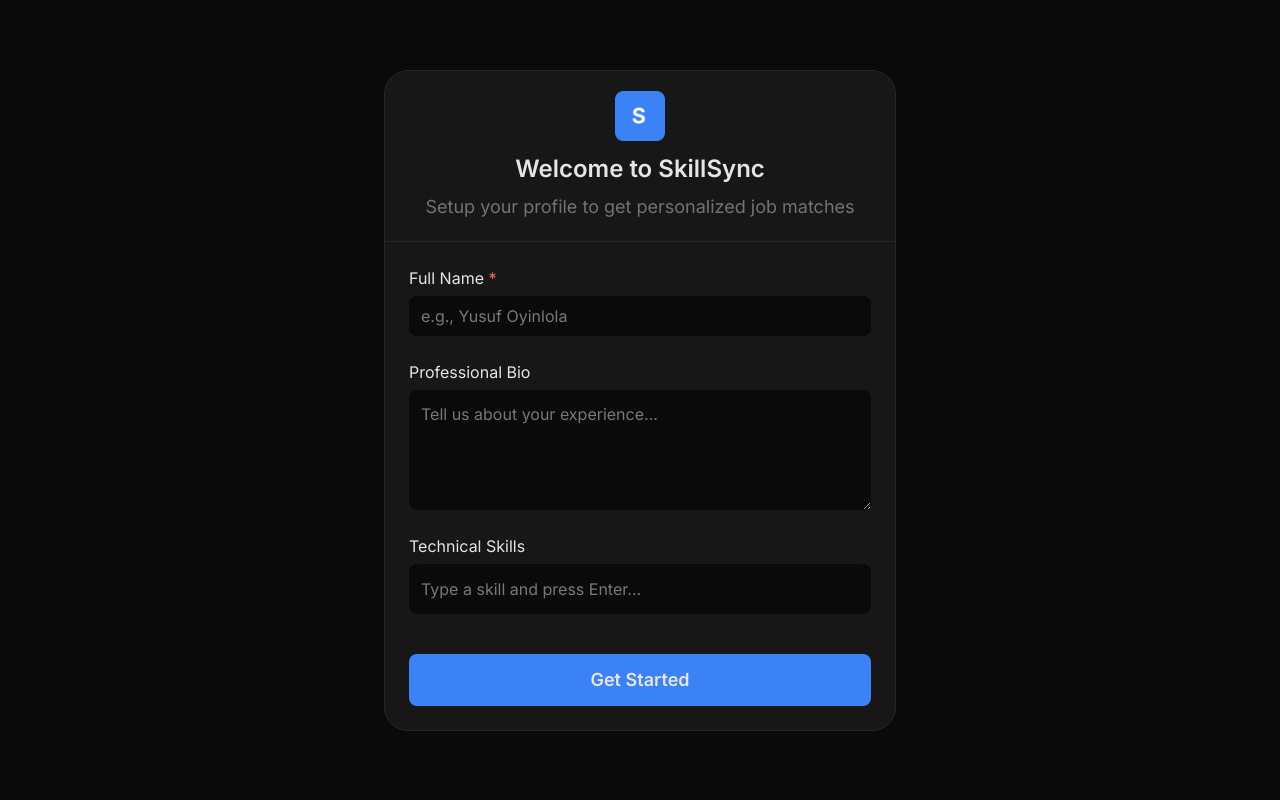
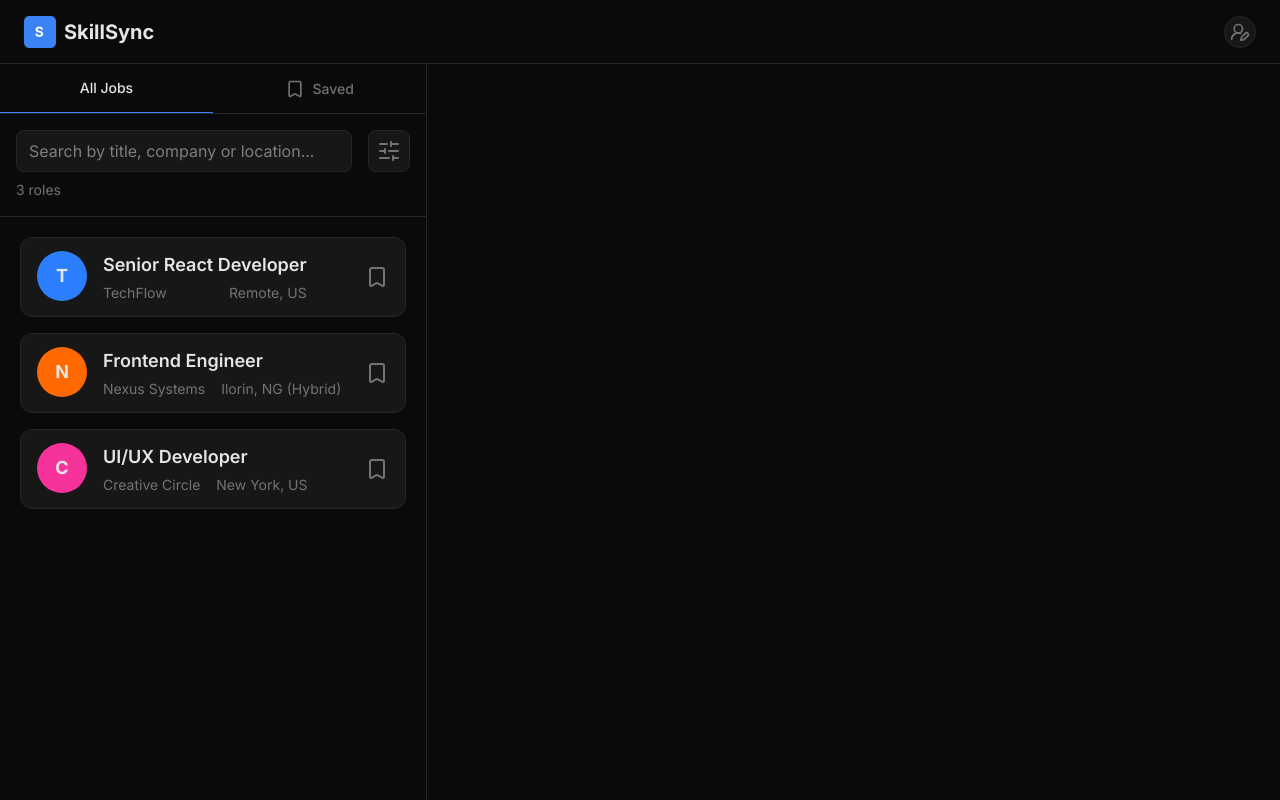
Before and after one commit to YuzStack/65_SkillSync, a React (Vite) app: page / in a window 1280 px wide. Built offline with nearby package versions, Linux system fonts and the light colour scheme; a web font is replaced by a local one.

Commit message:
Start building the Dashboard and scaffold the left panel

```diff
--- a/package.json
+++ b/package.json
@@ -7,7 +7,8 @@
     "dev": "vite",
     "build": "vite build",
     "lint": "eslint .",
-    "preview": "vite preview"
+    "preview": "vite preview",
+    "server": "json-server --watch public/jobs.json --port 9000"
   },
   "dependencies": {
     "@tailwindcss/vite": "^4.1.18",
--- a/src/components/App.jsx
+++ b/src/components/App.jsx
@@ -1,9 +1,11 @@
 import CreateProfile from './CreateProfile.';
+import Dashboard from './dashboard/Dashboard';
 
 function App() {
   return (
     <div>
-      <CreateProfile />
+      {/* <CreateProfile /> */}
+      <Dashboard />
     </div>
   );
 }
--- a/src/components/CreateProfile..jsx
+++ b/src/components/CreateProfile..jsx
@@ -48,7 +48,7 @@ export default function CreateProfile() {
             </p>
             <input
               type='text'
-              className='bg-bg-primary focus:ring-theme h-10 w-full rounded-lg p-3 focus:ring-1 focus:outline-0'
+              className='bg-bg-primary focus:ring-theme h-10 w-full rounded-lg p-3 transition-colors focus:ring-1 focus:outline-0'
               placeholder='e.g., Yusuf Oyinlola'
               value={fullName}
               onChange={e => setFullName(e.target.value)}
@@ -57,7 +57,7 @@ export default function CreateProfile() {
           <label className='flex flex-col gap-1.5'>
             <p className='text-sm md:text-base'>Professional Bio</p>
             <textarea
-              className='bg-bg-primary focus:ring-theme w-full rounded-lg p-3 focus:ring-1 focus:outline-0'
+              className='bg-bg-primary focus:ring-theme w-full rounded-lg p-3 transition-colors focus:ring-1 focus:outline-0'
               placeholder='Tell us about your experience...'
               rows={4}
               value={profBio}
@@ -68,7 +68,7 @@ export default function CreateProfile() {
             <p className='text-sm md:text-base'>Technical Skills</p>
             <input
               type='text'
-              className='bg-bg-primary focus:ring-theme h-12.5 w-full rounded-lg p-3 focus:ring-1 focus:outline-0'
+              className='bg-bg-primary focus:ring-theme h-12.5 w-full rounded-lg p-3 transition-colors focus:ring-1 focus:outline-0'
               placeholder='Type a skill and press Enter...'
               value={skillValue}
               onChange={e => setSkillValue(e.target.value)}
--- /dev/null
+++ b/src/components/dashboard/Dashboard.jsx
@@ -0,0 +1,11 @@
+import Header from './Header';
+import Main from './Main';
+
+export default function Dashboard() {
+  return (
+    <div>
+      <Header />
+      <Main />
+    </div>
+  );
+}
--- /dev/null
+++ b/src/components/dashboard/Header.jsx
@@ -0,0 +1,21 @@
+import { UserRoundPen } from 'lucide-react';
+
+export default function Header() {
+  return (
+    <header className='sticky top-0 z-10 h-16 border-b border-neutral-800'>
+      <div className='flex h-full items-center justify-between px-3 lg:px-6'>
+        <div className='flex items-center gap-2'>
+          <img
+            src='/skillsync.png'
+            alt='SkillSync'
+            className='size-6 lg:size-8'
+          />
+          <p className='text-lg font-bold lg:text-xl'>SkillSync</p>
+        </div>
+        <div className='flex size-8 items-center justify-center rounded-full border border-neutral-800 bg-neutral-900'>
+          <UserRoundPen className='text-paragraph size-5 transition-colors hover:text-white' />
+        </div>
+      </div>
+    </header>
+  );
+}
--- /dev/null
+++ b/src/components/dashboard/Jobs.jsx
@@ -0,0 +1,61 @@
+import { Bookmark } from 'lucide-react';
+
+export default function Jobs() {
+  return (
+    <ul className='space-y-4 p-5'>
+      <li className='hover:bg-theme/20 hover:border-l-theme flex h-20 cursor-pointer items-center justify-between gap-2 rounded-xl border border-neutral-800 bg-neutral-900 p-4 transition-all hover:scale-102 hover:border-l-2'>
+        <div className='flex gap-4'>
+          <div className='flex size-12.5 items-center justify-center rounded-full bg-blue-500'>
+            <span className='text-lg font-bold'>T</span>
+          </div>
+          <div className='flex flex-col gap-1'>
+            <p className='text-lg font-semibold'>Senior React Developer</p>
+            <div className='flex items-center justify-between gap-4'>
+              <span className='text-paragraph text-sm'>TechFlow</span>
+              <span className='text-paragraph text-sm'>Remote, US</span>
+            </div>
+          </div>
+        </div>
+        <div>
+          <Bookmark className='text-paragraph size-6' />
+        </div>
+      </li>
+      <li className='hover:bg-theme/20 hover:border-l-theme flex h-20 cursor-pointer items-center justify-between gap-2 rounded-xl border border-neutral-800 bg-neutral-900 p-4 transition-all hover:scale-102 hover:border-l-2'>
+        <div className='flex gap-4'>
+          <div className='flex size-12.5 items-center justify-center rounded-full bg-orange-500'>
+            <span className='text-lg font-bold'>N</span>
+          </div>
+          <div className='flex flex-col gap-1'>
+            <p className='text-lg font-semibold'>Frontend Engineer</p>
+            <div className='flex items-center justify-between gap-4'>
+              <span className='text-paragraph text-sm'>Nexus Systems</span>
+              <span className='text-paragraph text-sm'>
+                Ilorin, NG (Hybrid)
+              </span>
+            </div>
+          </div>
+        </div>
+        <div>
+          <Bookmark className='text-paragraph size-6' />
+        </div>
+      </li>
+      <li className='hover:bg-theme/20 hover:border-l-theme flex h-20 cursor-pointer items-center justify-between gap-2 rounded-xl border border-neutral-800 bg-neutral-900 p-4 transition-all hover:scale-102 hover:border-l-2'>
+        <div className='flex gap-4'>
+          <div className='flex size-12.5 items-center justify-center rounded-full bg-pink-500'>
+            <span className='text-lg font-bold'>C</span>
+          </div>
+          <div className='flex flex-col gap-1'>
+            <p className='text-lg font-semibold'>UI/UX Developer</p>
+            <div className='flex items-center justify-between gap-4'>
+              <span className='text-paragraph text-sm'>Creative Circle</span>
+              <span className='text-paragraph text-sm'>New York, US</span>
+            </div>
+          </div>
+        </div>
+        <div>
+          <Bookmark className='text-paragraph size-6' />
+        </div>
+      </li>
+    </ul>
+  );
+}
--- /dev/null
+++ b/src/components/dashboard/LeftColumn.jsx
@@ -0,0 +1,13 @@
+import Search from './Search';
+import Jobs from './Jobs';
+import NavJobs from './NavJobs';
+
+export default function LeftColumn() {
+  return (
+    <div className='min-h-[calc(100vh-64px)] border-r border-neutral-800 lg:col-span-4'>
+      <NavJobs />
+      <Search />
+      <Jobs />
+    </div>
+  );
+}
--- /dev/null
+++ b/src/components/dashboard/Main.jsx
@@ -0,0 +1,9 @@
+import LeftColumn from './LeftColumn';
+
+export default function Main() {
+  return (
+    <main className='grid lg:grid-cols-12'>
+      <LeftColumn />
+    </main>
+  );
+}
--- /dev/null
+++ b/src/components/dashboard/NavJobs.jsx
@@ -0,0 +1,17 @@
+import { Bookmark } from 'lucide-react';
+
+export default function NavJobs() {
+  return (
+    <div className='grid h-12.5 grid-cols-2 border-b border-neutral-800'>
+      <div className='border-theme flex cursor-pointer items-center justify-center border-b'>
+        <p className='text-sm font-medium'>All Jobs</p>
+      </div>
+      <div className='flex items-center justify-center'>
+        <p className='text-paragraph flex cursor-pointer items-center gap-2 text-sm font-medium'>
+          <Bookmark className='size-5' />
+          <span>Saved</span>
+        </p>
+      </div>
+    </div>
+  );
+}
--- /dev/null
+++ b/src/components/dashboard/Search.jsx
@@ -0,0 +1,24 @@
+import { SlidersHorizontal } from 'lucide-react';
+import { useState } from 'react';
+
+export default function Search() {
+  const [searchQuery, setSearchQuery] = useState('');
+
+  return (
+    <div className='border-b border-neutral-800 p-4'>
+      <div className='flex items-center justify-between gap-4'>
+        <input
+          type='text'
+          className='focus:ring-theme flex-1 rounded-lg border border-neutral-800 bg-neutral-900 px-3 py-2 transition-colors focus:ring-1 focus:outline-0'
+          placeholder='Search by title, company or location...'
+          value={searchQuery}
+          onChange={e => setSearchQuery(e.target.value)}
+        />
+        <div className='text-paragraph cursor-pointer rounded-lg border border-neutral-800 bg-neutral-900 p-2 transition-colors hover:text-white'>
+          <SlidersHorizontal className='size-6' />
+        </div>
+      </div>
+      <p className='text-paragraph mt-2 text-xs lg:text-sm'>3 roles</p>
+    </div>
+  );
+}
```
Also changed, not shown: src/components/dashboard/EditProfile.jsx (added).
